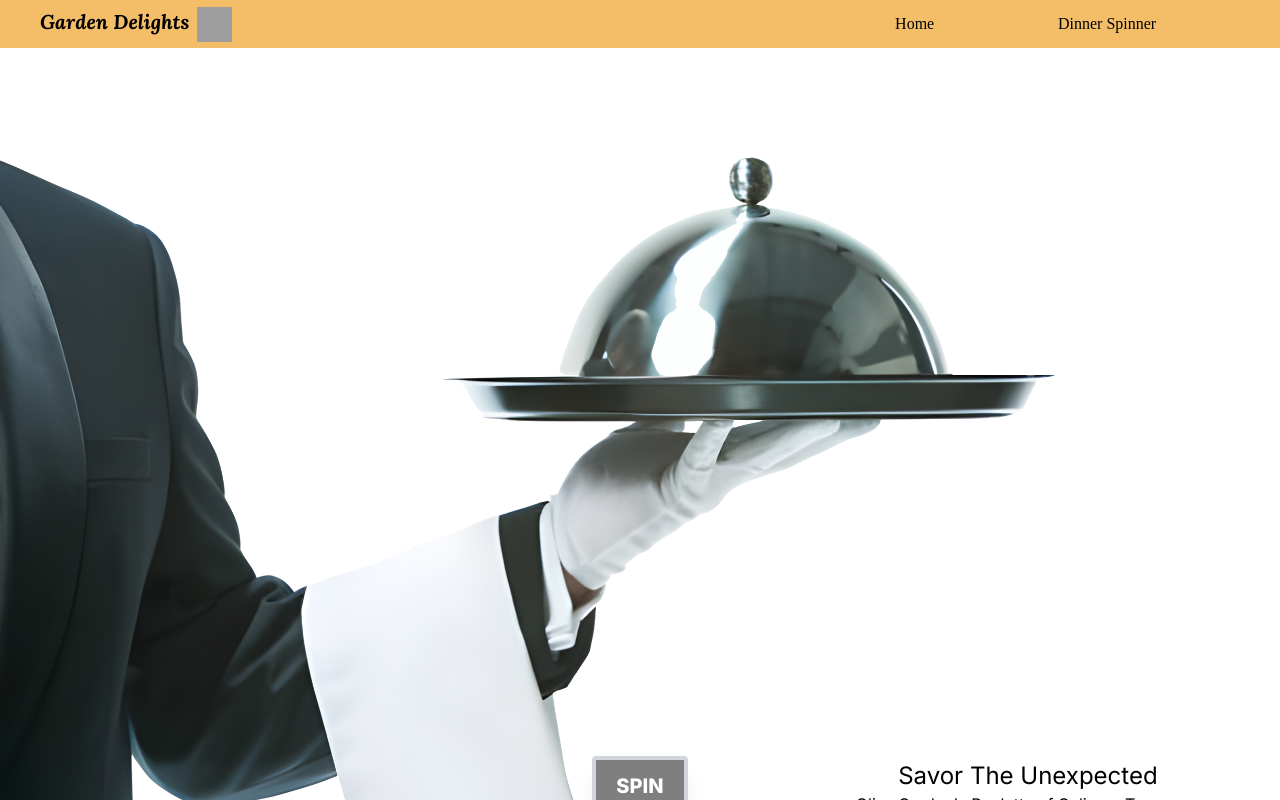
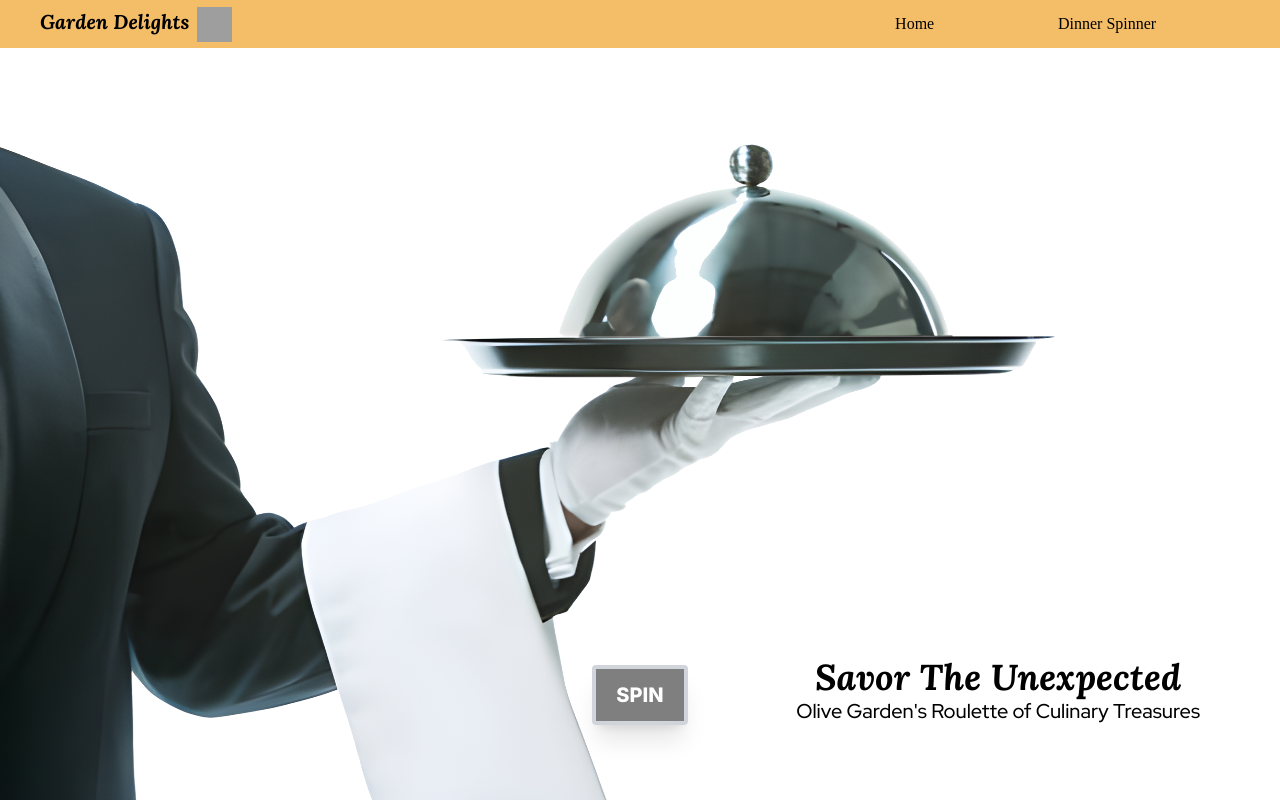
Before and after one commit to joseph-w-valdez/olive-garden-fanpage, a Next.js app in the folder fanpage/: page /roulette in a window 1280 px wide. Shown: the top 800 px of the page. Built offline with nearby package versions, Linux system fonts and the light colour scheme; grey boxes are pictures that could not be loaded; a web font is replaced by a local one.

Commit message:
adjusted max-height on spinner component to never extend past remaining screen space. adjusted styling on other savor component

```diff
--- a/fanpage/src/app/components/Spinner.tsx
+++ b/fanpage/src/app/components/Spinner.tsx
@@ -70,14 +70,14 @@ export default function Spinner() {
     <div className="relative flex flex-wrap justify-center items-center h-auto">
       <div className="relative w-full h-full overflow-hidden">
         <Image
-          className="w-full max-w-[1400px] h-full max-h-[1500px]"
+          className="w-full max-w-[1700px] h-full max-h-[calc(100vh-3rem)]"
           src={WaiterBackground}
           objectFit="cover"
           alt="Background Waiter Image"
         />
         <Image
           ref={lidRef}
-          className="w-full max-w-[1400px] h-full absolute top-0"
+          className="w-full max-w-[1700px] h-full absolute top-0"
           src={DishLid}
           objectFit="cover"
           alt="Dish Lid"
@@ -89,8 +89,8 @@ export default function Spinner() {
       </div>
       <RouletteButton waiting={isWaiting} click={handleButtonClick} />
       <div className="absolute text-center bottom-[10%] right-[5rem] text-black hidden lg:block">
-        <h1 className="text-2xl">Savor The Unexpected</h1>
-        <p className="text-base">Olive Garden&apos;s Roulette of Culinary Treasures</p>
+        <h1 className="text-4xl lora">Savor The Unexpected</h1>
+        <p className="text-xl red-hat">Olive Garden&apos;s Roulette of Culinary Treasures</p>
       </div>
     </div>
   );
--- a/fanpage/src/app/roulette/page.tsx
+++ b/fanpage/src/app/roulette/page.tsx
@@ -9,8 +9,8 @@ export default function RoulettePage() {
       <FinalMenuItemProvider>
         <div className="relative bg-white w-full flex flex-col item-center justify-center">
           <Spinner />
-          <section className="bg-[#404040] text-center text-white px-6 py-6 block lg:hidden lora">
-            <h1 className="text-5xl my-4">Savor The Unexpected</h1>
+          <section className="bg-[#404040] text-center text-white px-6 py-6 block lg:hidden">
+            <h1 className="text-5xl my-4 lora">Savor The Unexpected</h1>
             <p className="text-xl red-hat">Olive Garden&apos;s Roulette of Culinary Treasures</p>
           </section>
           <section>
```
